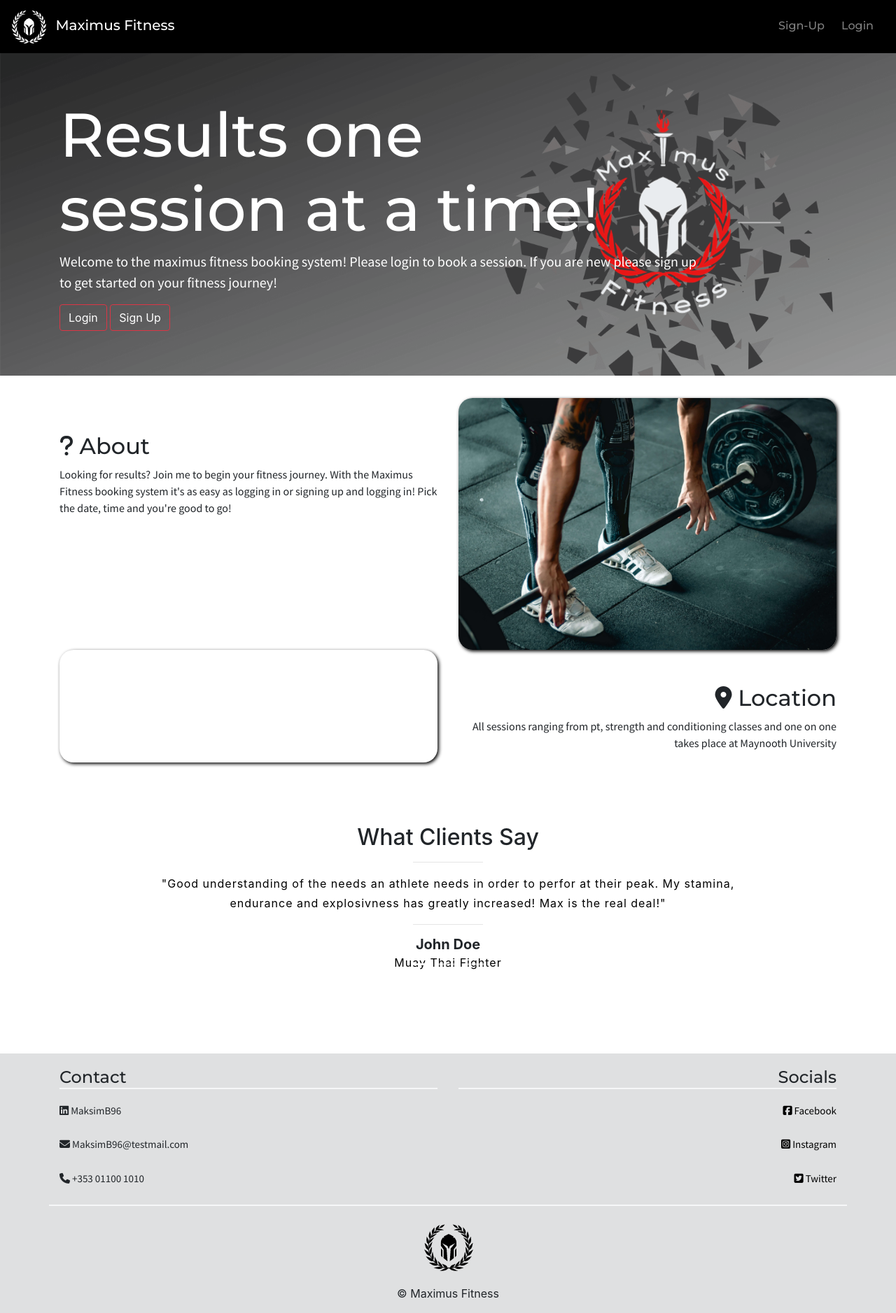
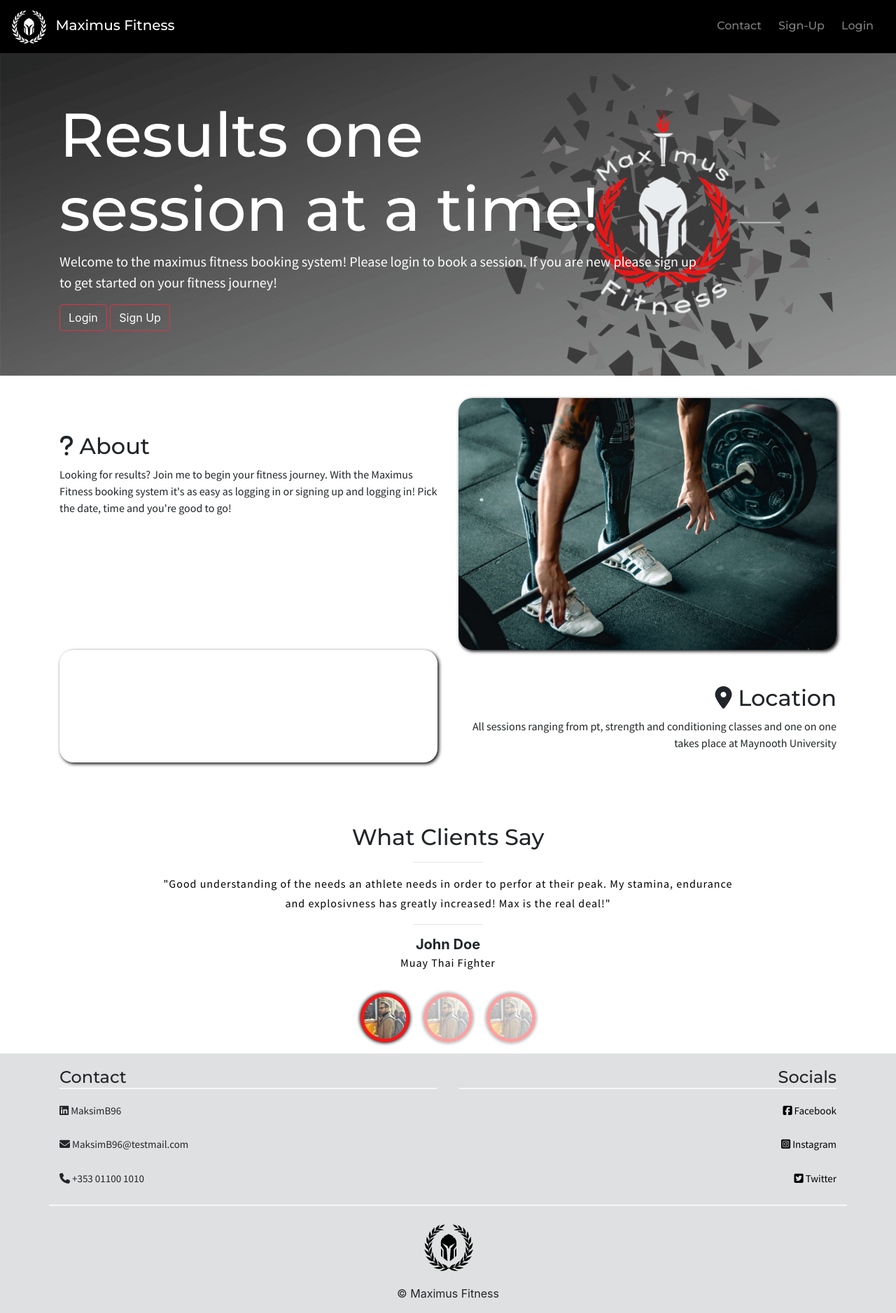
Before and after one commit to MaksimB96/maximusfitness-book_sys_pp4, a Django app: page / in a window 1280 px wide. Shown: the whole page at 70% size. Run offline with Django 3.2, Linux system fonts and the light colour scheme; a map, chart or similar area stays blank; some libraries are stand-ins or nearby versions.

Commit message:
Add additional item to nav

```diff
--- a/static/css/style.css
+++ b/static/css/style.css
@@ -124,7 +124,35 @@
     margin-bottom: 0;
 }
 
+.tester_new .carousel-indicators li {
+    height: 70px;
+    width: 70px;
+    border-radius: 50%;
+    background-image: url('../img/person1.jpg');
+    background-position: center;
+    background-size: cover;
+    border: 5px solid var(--brand1);
+    opacity: 0.4;
+    box-shadow: 0px 0px 5px 1px black;
+    margin: 0 10px;
+    cursor: pointer;
+}
 
+.tester_new .carousel-indicators li:nth-child(2) {
+    background-image: url('../img/person1.jpg');
+}
+
+.tester_new .carousel-indicators li:nth-child(3) {
+    background-image: url('../img/person1.jpg');
+}
+
+.carousel-indicators {
+    bottom: -100px !important;
+}
+
+.tester_new .carousel-indicators .active {
+    opacity: 1;
+}
 
 
 /* -------------------------------------------Footer */
--- a/static/js/script.js
+++ b/static/js/script.js
@@ -26,3 +26,10 @@ ScrollReveal().reveal('.right-slide-text', {
     origin: 'right',
     distance: '300px'
 });
+
+ScrollReveal().reveal('.tester_new', {
+    duration: 2000,
+    origin: 'left',
+    distance: '300px',
+    delay: 2000
+});
--- a/templates/base.html
+++ b/templates/base.html
@@ -37,6 +37,9 @@
 
         <div class="collapse navbar-collapse" id="navbarNavDropdown">
             <ul class="navbar-nav ml-auto">
+                <li class="nav-item">
+                    <a href="#" class="nav-link link-style mr-2">Contact</a>
+                </li>
                 <li class="nav-item">
                     <a href="#" class="nav-link link-style mr-2">Sign-Up</a>
                 </li>
--- a/templates/index.html
+++ b/templates/index.html
@@ -51,7 +51,7 @@
     </div>
 </section>
 <section class="tester_new text-center">
-    <h2 class="mt-5">What Clients Say</h2>
+    <h2 class="mt-5 font-head">What Clients Say</h2>
     <hr>
     <div id="carouselExampleIndicators" class="carousel slide" data-ride="carousel">
         <ol class="carousel-indicators">
@@ -64,11 +64,12 @@
                 <div class="row">
                     <div class="col-lg-2"></div>
                     <div class="col-lg-8">
-                        <p>"Good understanding of the needs an athlete needs in order to perfor at their peak. My
+                        <p class="font-body">"Good understanding of the needs an athlete needs in order to perfor at
+                            their peak. My
                             stamina, endurance and explosivness has greatly increased! Max is the real deal!"</p>
                         <hr>
                         <h5>John Doe</h5>
-                        <p>Muay Thai Fighter</p>
+                        <p class="font-body">Muay Thai Fighter</p>
                     </div>
                     <div class="col-lg-2"></div>
                 </div>
@@ -77,11 +78,12 @@
                 <div class="row">
                     <div class="col-lg-2"></div>
                     <div class="col-lg-8">
-                        <p>"Max really helped me to improve my weak points! Overall allowing me to bring a better and
+                        <p class="font-body">"Max really helped me to improve my weak points! Overall allowing me to
+                            bring a better and
                             more conditioned physique on stage, I would highly reccomend!"</p>
                         <hr>
                         <h5>Ryan Garcia</h5>
-                        <p>Mens Physique Competitor</p>
+                        <p class="font-body">Mens Physique Competitor</p>
                     </div>
                     <div class="col-lg-2"></div>
                 </div>
@@ -90,11 +92,12 @@
                 <div class="row">
                     <div class="col-lg-2"></div>
                     <div class="col-lg-8">
-                        <p>"Well structured blocks of trianing, with eack block having a specific purpose. Not only has
+                        <p class="font-body">"Well structured blocks of trianing, with eack block having a specific
+                            purpose. Not only has
                             my body responded well but my run times have drastically improved."</p>
                         <hr>
                         <h5>Luke Stuart</h5>
-                        <p>Distance Runner</p>
+                        <p class="font-body">Distance Runner</p>
                     </div>
                     <div class="col-lg-2"></div>
                 </div>
```
